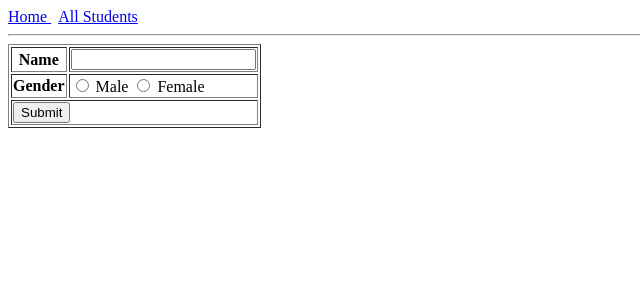
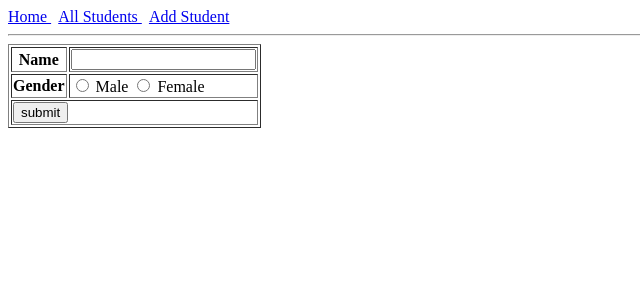
Before and after one commit to shanmuga-cv/simple_pyramid_auth_example, a Python web app: template simple_pyramid_app/templates/add_student.jinja2 in a window 1280 px wide. Shown: the top 300 px of the page, without its empty margins (0-640 px from the left). Run offline with Jinja, Linux system fonts and the light colour scheme; the template is opened without the code that fills it, so the values that code supplies are empty.

Commit message:
added missing page links

```diff
--- a/simple_pyramid_app/templates/add_student.jinja2
+++ b/simple_pyramid_app/templates/add_student.jinja2
@@ -5,7 +5,7 @@
 <table border=1>
   <tr> <th> Name </th> <td> <input type=text name="student_name"> </td> </tr>
   <tr> <th> Gender </th> <td> <input type=radio name="student_gender" value="M"> Male <input type=radio name="student_gender" value="F">  Female </td> </tr>
-  <tr> <td colspan=2> <input type="submit"> </td> </tr>
+  <tr> <td colspan=2> <input type="submit" value="submit"> </td> </tr>
 </table>
 </form>
 {% endblock %}
--- a/simple_pyramid_app/templates/base.jinja2
+++ b/simple_pyramid_app/templates/base.jinja2
@@ -3,7 +3,7 @@
   <title> {% block title %} {% endblock %} </title>
 </head>
 <body>
-<a href="/"> Home </a> &nbsp; <a href="/students"> All Students </a>
+<a href="/"> Home </a> &nbsp; <a href="/students"> All Students </a> &nbsp; <a href="/student/add"> Add Student </a>
 <hr>
 {% block body %}
 {% endblock %}
```
